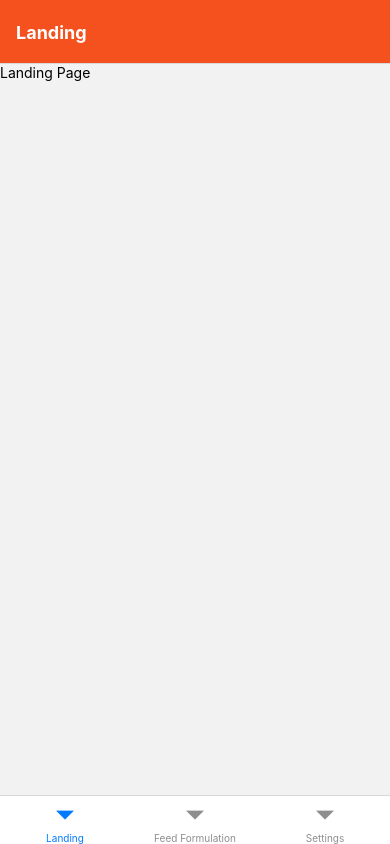
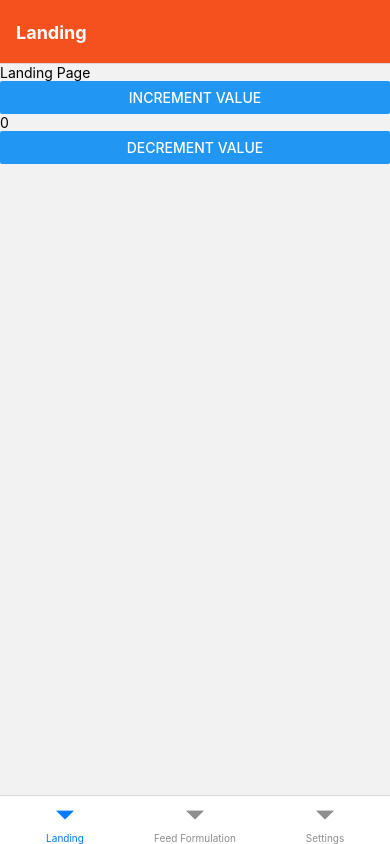
Before and after one commit to m-abdullah-nabeel/frontend-ration-app, a React Native app: screen /Landing in a window 390 px wide. Built offline with nearby package versions, Linux system fonts and the light colour scheme; what react-native would draw is missing.

Commit message:
resumed work, redux working alright

```diff
--- a/app/store.js
+++ b/app/store.js
@@ -1,5 +1,8 @@
 import { configureStore } from '@reduxjs/toolkit'
+import counterReducer from '../features/counter/counterSlice'
 
 export default configureStore({
-  reducer: {},
+  reducer: {
+    counter: counterReducer,
+  },
 })
--- /dev/null
+++ b/features/counter/Counter.js
@@ -0,0 +1,27 @@
+import React from 'react'
+import { useSelector, useDispatch } from 'react-redux'
+import { decrement, increment } from './counterSlice'
+import { Button, View, Text } from 'react-native'
+
+export function Counter() {
+  const count = useSelector((state) => state.counter.value)
+  const dispatch = useDispatch()
+
+  return (
+    <View>
+        <Button
+          title="Increment value"
+          onPress={() => dispatch(increment())}
+        >
+          Increment
+        </Button>
+        <Text>{count}</Text>
+        <Button
+          title="Decrement value"
+          onPress={() => dispatch(decrement())}
+        >
+          Decrement
+        </Button>
+    </View>
+  )
+}
--- a/features/counter/counterSlice.js
+++ b/features/counter/counterSlice.js
@@ -7,10 +7,6 @@ export const counterSlice = createSlice({
   },
   reducers: {
     increment: (state) => {
-      // Redux Toolkit allows us to write "mutating" logic in reducers. It
-      // doesn't actually mutate the state because it uses the Immer library,
-      // which detects changes to a "draft state" and produces a brand new
-      // immutable state based off those changes
       state.value += 1
     },
     decrement: (state) => {
--- a/pages/landing.js
+++ b/pages/landing.js
@@ -1,9 +1,13 @@
 import React from "react";
-import { Text } from "react-native";
+import { Text, View } from "react-native";
+import { Counter } from "../features/counter/Counter";
 
 const Landing = () => {
     return (
-        <Text>Landing Page</Text>
+        <View>
+            <Text>Landing Page</Text>
+            <Counter/>
+        </View>
     )
 }
 
```
